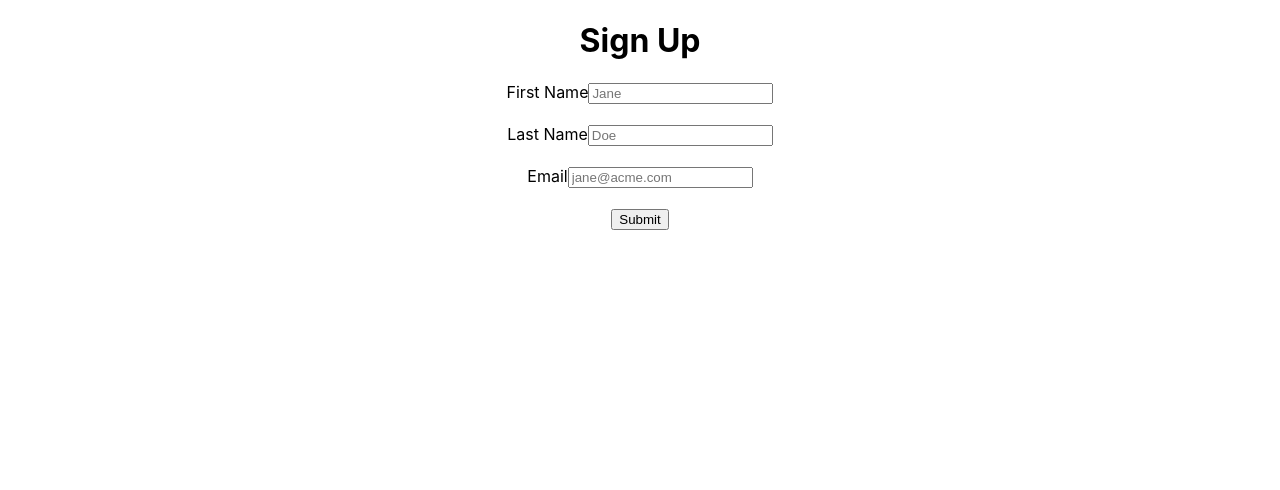
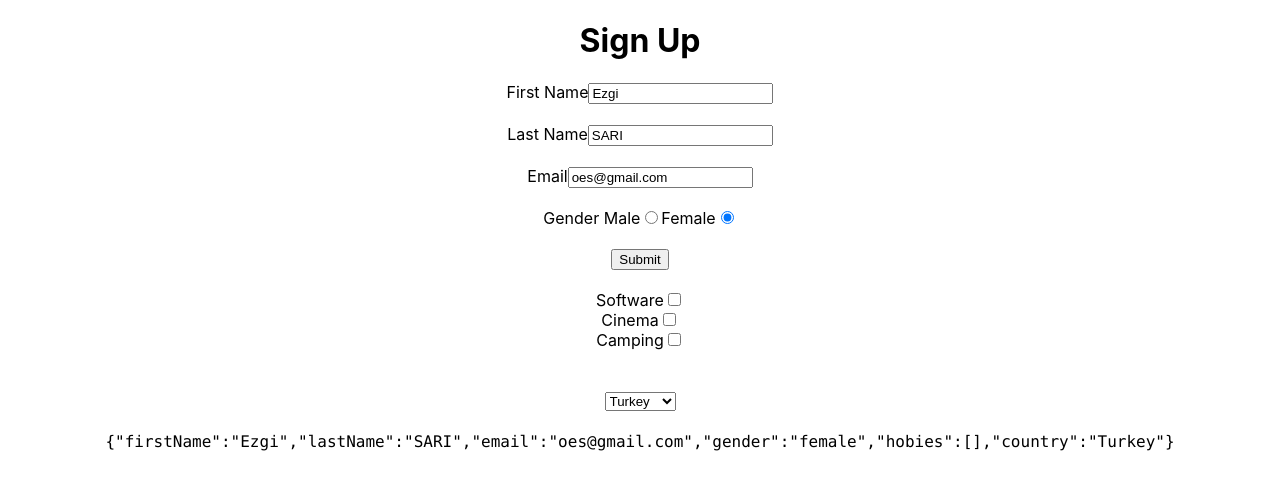
Before and after one commit to ozlemezgi/formik, a React (Create React App) app: page / in a window 1280 px wide. Shown: the top 490 px of the page. Built offline with nearby package versions, Linux system fonts and the light colour scheme.

Commit message:
radio dropdown checkbox

```diff
--- a/src/App.js
+++ b/src/App.js
@@ -7,23 +7,34 @@ function App() {
       <h1>Sign Up</h1>
     <Formik
       initialValues={{
-        firstName: '',
-        lastName: '',
-        email: '',
+        firstName: 'Ezgi',
+        lastName: 'SARI',
+        email: 'oes@gmail.com',
+        gender:'female',
+        hobies: [],
+        country: "Turkey",
       }}
       onSubmit={(values) => {
         console.log(values);
       }}
     >
      {
-      ({handleSubmit ,handleChange})=>(
+      ({handleSubmit ,handleChange,values})=>(
         <form onSubmit={handleSubmit}>
         <label htmlFor="firstName">First Name</label>
-        <input name="firstName" placeholder="Jane" onChange={handleChange}/>
+        <input
+          name="firstName"
+          placeholder="Jane"
+          onChange={handleChange}
+          value={values.firstName}/>
         <br/><br/>
 
         <label htmlFor="lastName">Last Name</label>
-        <input name="lastName" placeholder="Doe" onChange={handleChange}/>
+        <input
+          name="lastName"
+          placeholder="Doe"
+          onChange={handleChange}
+          value={values.lastName}/>
         <br/><br/>
 
         <label htmlFor="email">Email</label>
@@ -32,10 +43,56 @@ function App() {
           name="email"
           placeholder="jane@acme.com"
           type="email"
+          value={values.email}
         />
         <br/><br/>
+{/* Radio Button */}
+          <label htmlFor="Gender">Gender   </label>
 
-        <button type="submit">Submit</button>
+          <span>Male</span>
+          <input
+            type="radio"
+            name="male"
+            onChange={handleChange}
+            checked={values.gender === "male"} />
+
+          <span>Female</span>
+          <input
+            type="radio"
+            name="female"
+            onChange={handleChange}
+            checked={values.gender === "female"} />
+          <br /><br />
+
+          <button type="submit">Submit</button>
+          <br /><br />
+
+          {/* Check Box */}
+          <div>Software
+            <input type="checkbox" name='hobies' value="Software" onChange={handleChange} />
+          </div>
+          <div>Cinema
+            <input type="checkbox" name='hobies' value="Cinema" onChange={handleChange} />
+          </div>
+          <div>Camping
+            <input type="checkbox" name='hobies' value="Camping" onChange={handleChange} />
+          </div>
+          <br /><br />
+
+          {/* Dropdown  */}
+          <select
+            name='country'
+            onChange={handleChange}
+            value={values.country}>
+            <option value="turkey">Turkey</option>
+            <option value="england">England</option>
+            <option value="usa">USA</option>
+          </select>
+          <br /><br />
+
+          <code>{JSON.stringify(values)}</code>
+
+
       </form>
       )
      }
```
